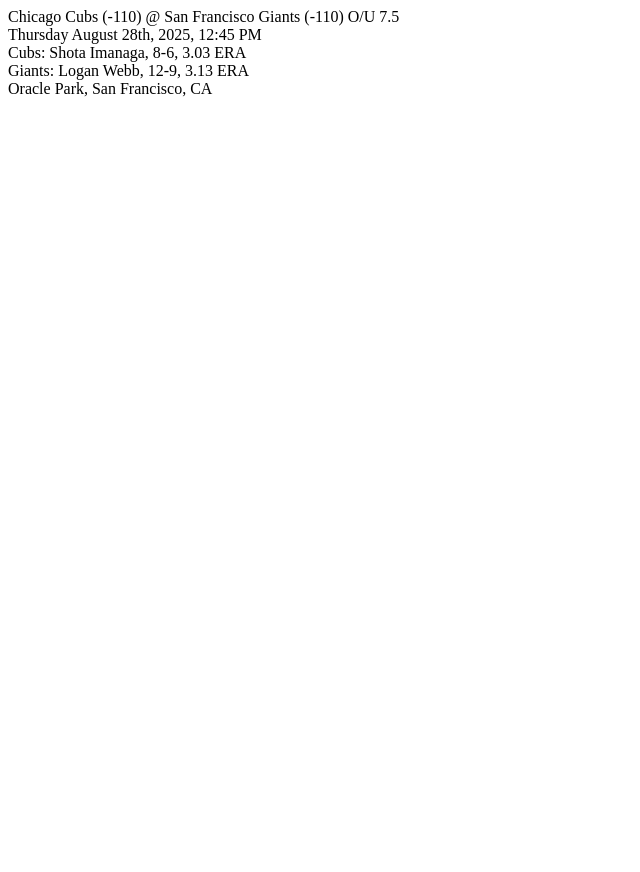
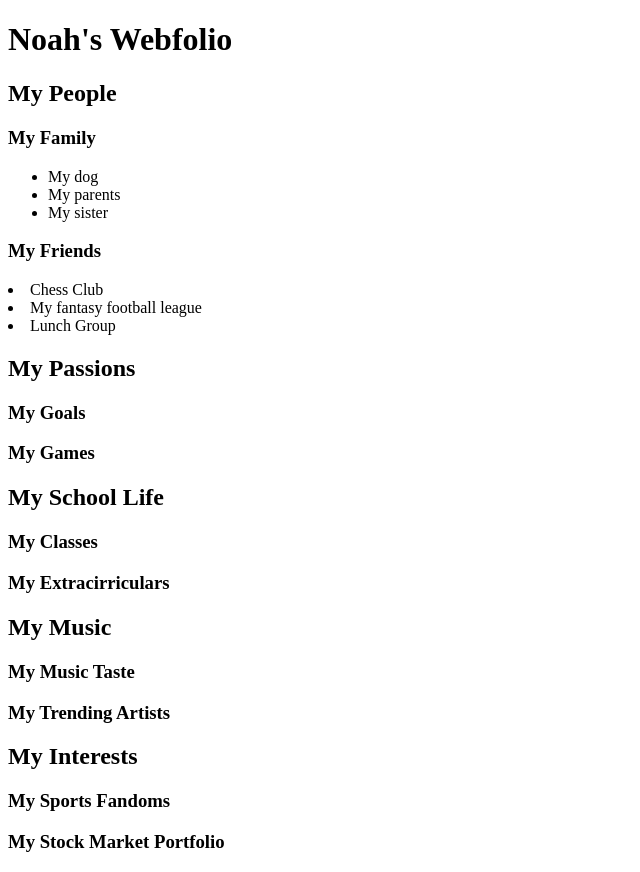
Before and after one commit to noahchiu28/noahchiu28.github.io, a plain HTML site: page index.html in a window 1280 px wide. Shown: the whole page, without its empty margins (0-640 px from the left). Before the commit the page ends 800 px from the top, so only its background shows below. Drawn offline with Linux system fonts and the light colour scheme.

Commit message:
Update index.html

```diff
--- a/index.html
+++ b/index.html
@@ -1,15 +1,35 @@
 <!DOCTYPE html>
 <html lang="en">
+
 <head>
     <meta charset="UTF-8">
     <meta name="viewport" content="width=device-width, initial-scale=1.0">
     <title>Document</title>
 </head>
+
 <body>
-Chicago Cubs (-110) @ San Francisco Giants (-110) O/U 7.5
-<br>Thursday August 28th, 2025, 12:45 PM
-<br>Cubs: Shota Imanaga, 8-6, 3.03 ERA
-<br>Giants: Logan Webb, 12-9, 3.13 ERA
-<br>Oracle Park, San Francisco, CA
+    <h1>Noah's Webfolio</h1>
+    <h2>My People</h2>
+    <h3>My Family</h3>
+    <ul><li>My dog</li>
+		<li>My parents</li>
+		<li>My sister</li>
+</ul>
+    <h3>My Friends</h3>
+        <li>Chess Club</li>
+		<li>My fantasy football league</li>
+		<li>Lunch Group</li>
+    <h2>My Passions</h2>
+    <h3>My Goals</h3>
+    <h3>My Games</h3>
+    <h2>My School Life</h2>
+    <h3>My Classes</h3>
+    <h3>My Extracirriculars</h3>
+    <h2>My Music</h2>
+    <h3>My Music Taste</h3>
+    <h3>My Trending Artists</h3>
+    <h2>My Interests</h2>
+    <h3>My Sports Fandoms</h3>
+    <h3>My Stock Market Portfolio</h3>
 </body>
 </html>
```
